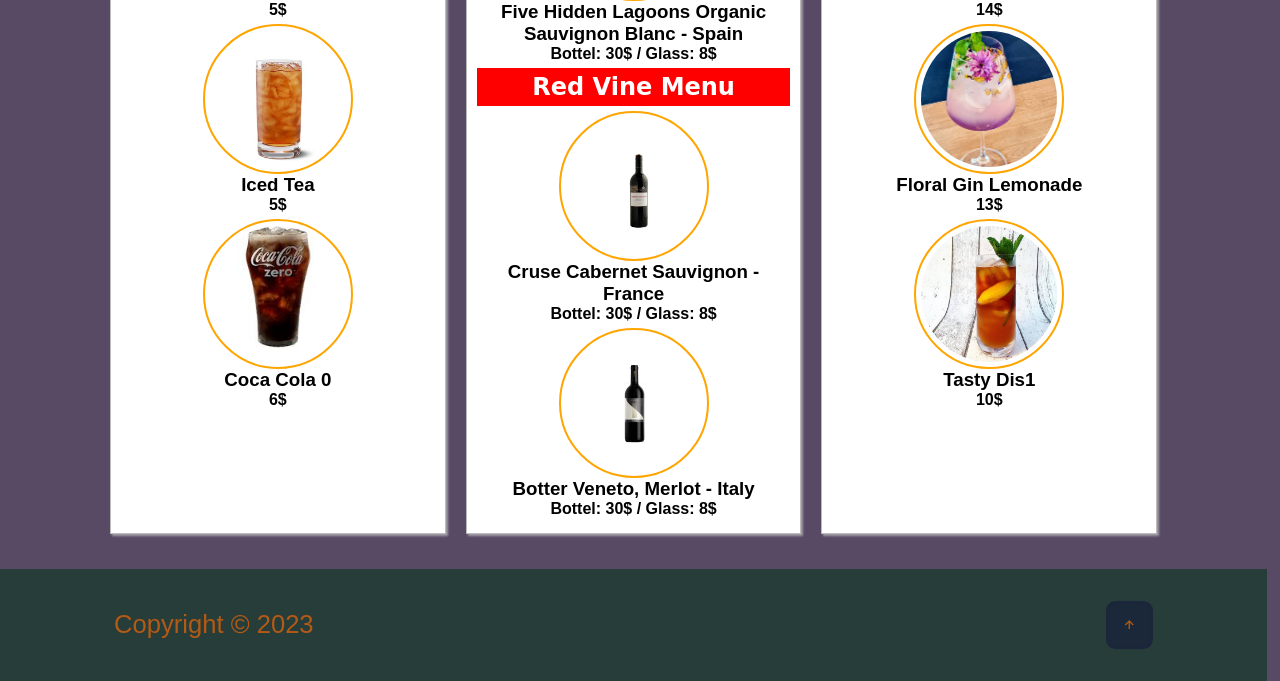
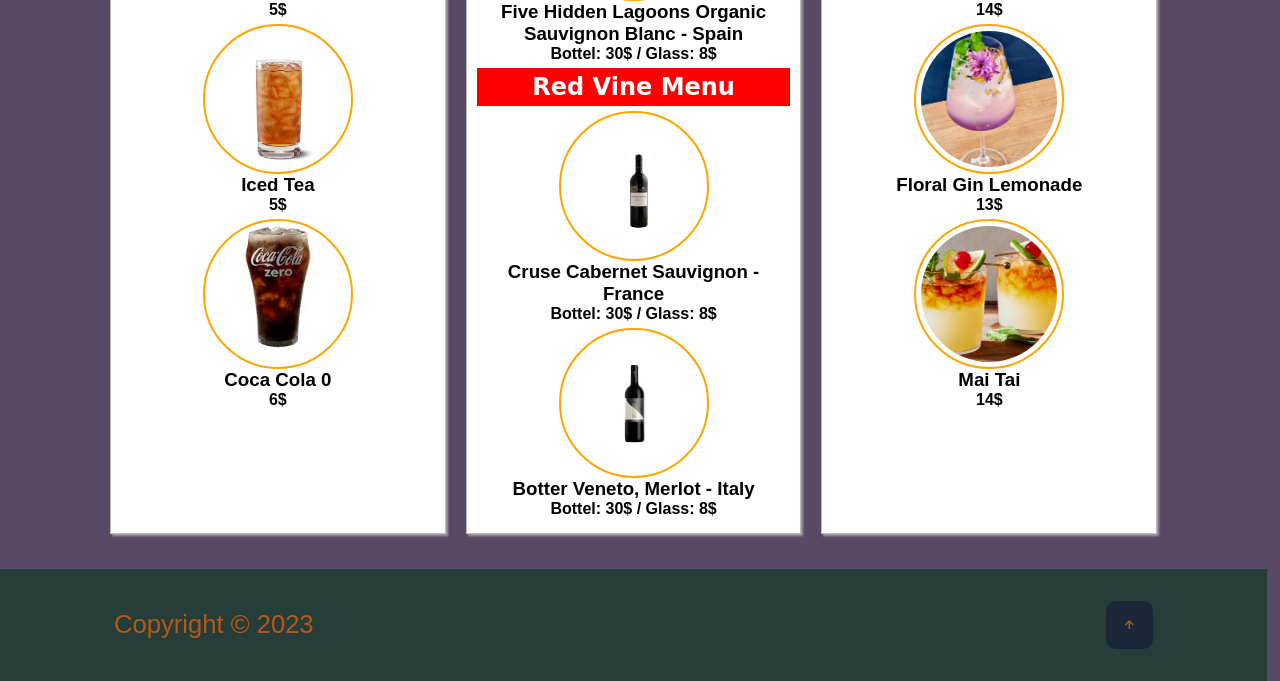
Before and after one commit to MiroZukina/Ristoranto, a Flask app: page /drink_menu in a window 1280 px wide. Shown: the part 788-1469 px from the top of the page. Run offline with Flask 3, Linux system fonts and the light colour scheme.

Commit message:
Add files via upload

```diff
--- a/templates/drink_menu.html
+++ b/templates/drink_menu.html
@@ -104,7 +104,7 @@
                 <h2>Cocktail Menu</h2>
                 <div class="box">
                     <div class="image">
-                        <img src="{{ url_for('static', filename='images/Cocktail1.jpg') }}">
+                        <img src="{{ url_for('static', filename='images/cocktail1.jpg') }}">
                     </div>
                     <div>
                         <h3>Long Island Iced Tea</h3>
@@ -113,7 +113,7 @@
                 </div>
                 <div class="box">
                     <div class="image">
-                        <img src="{{ url_for('static', filename='images/Cocktail2.jpeg') }}">
+                        <img src="{{ url_for('static', filename='images/cocktail2.jpeg') }}">
                     </div>
                     <div>
                         <h3>Blue Lagoon</h3>
@@ -122,7 +122,7 @@
                 </div>
                 <div class="box">
                     <div class="image">
-                        <img src="{{ url_for('static', filename='images/Cocktail3.jpg') }}">
+                        <img src="{{ url_for('static', filename='images/cocktail3.jpg') }}">
                     </div>
                     <div>
                         <h3>Rainbow Paradise</h3>
@@ -131,7 +131,7 @@
                 </div>
                 <div class="box">
                     <div class="image">
-                        <img src="{{ url_for('static', filename='images/Cocktail4.jpg') }}">
+                        <img src="{{ url_for('static', filename='images/cocktail4.jpg') }}">
                     </div>
                     <div>
                         <h3>Floral Gin Lemonade</h3>
@@ -140,11 +140,11 @@
                 </div>
                 <div class="box">
                     <div class="image">
-                        <img src="{{ url_for('static', filename='images/Cocktail1.jpg') }}">
+                        <img src="{{ url_for('static', filename='images/cocktail5.jpg') }}">
                     </div>
                     <div>
-                        <h3>Tasty Dis1</h3>
-                        <h4>10$</h4>
+                        <h3>Mai Tai</h3>
+                        <h4>14$</h4>
                     </div>
                 </div>
             </div>
```
